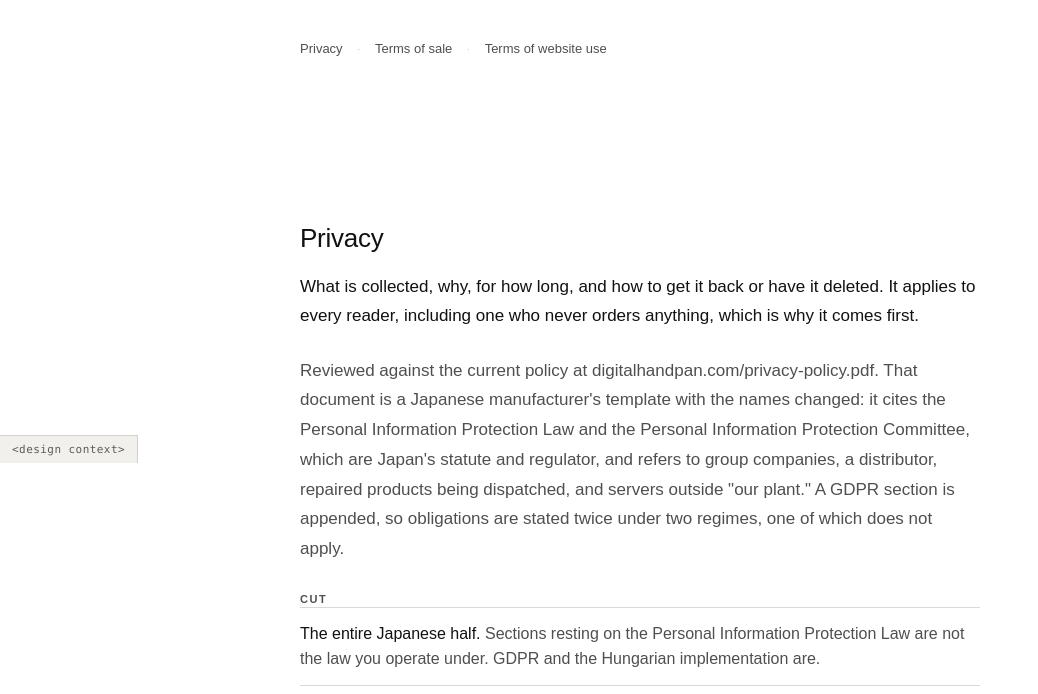
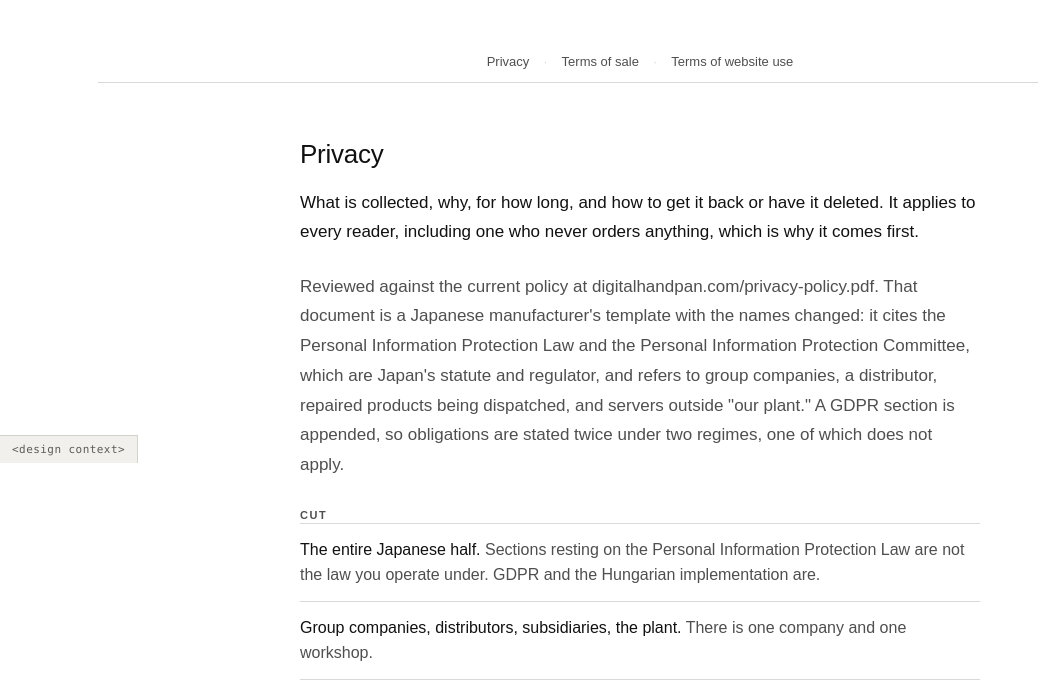
Before and after one commit to neotone-studio/lab-public, a plain HTML site: page wireframe/v4/legal.html in a window 1280 px wide. Shown: the part 337-1031 px from the top of the page, without its empty margins (0-1038 px from the left). Drawn offline with Linux system fonts and the light colour scheme.

Commit message:
Fix the nav trapping sub-pages and the legal jump bar

```diff
--- a/wireframe/v4/legal.html
+++ b/wireframe/v4/legal.html
@@ -260,12 +260,23 @@
        Same vocabulary as the manual: a contents jump, hairline rows, and the
        small uppercase label from .piece-sub. No new devices, because a utility
        page that invented its own would read as a different site. */
-    .legal-jump { max-width: 680px; margin: 0 auto 64px; display: flex; align-items: baseline; gap: 14px; flex-wrap: wrap; }
+    /* A div, not a nav: the masthead's `nav` rule sets height 118px and would
+       be inherited, which is what made this bar a tall white block.
+       The three sections are long and far apart, so the jump bar holds under the
+       nav instead of scrolling away with the head, and the text runs beneath it.
+       Centred: a left-aligned strip sitting under a wordmark that travels left
+       reads as two things stacking on the same edge. */
+    .legal-jump {
+      position: sticky; top: 118px; z-index: 9;
+      margin: 0 0 56px; padding: 13px 48px;
+      background: #fff; border-bottom: 1px solid var(--line);
+      display: flex; align-items: baseline; justify-content: center; gap: 14px; flex-wrap: wrap;
+    }
     .legal-jump a { font-size: 13px; color: var(--muted); }
     .legal-jump a:hover { color: var(--ink); }
     .legal-jump span { font-size: 13px; color: var(--line); }
 
-    .legal-sec { max-width: 680px; margin: 0 auto 72px; scroll-margin-top: 140px; }
+    .legal-sec { max-width: 680px; margin: 0 auto 72px; scroll-margin-top: 196px; }
     .legal-sec:last-of-type { margin-bottom: 0; }
     .legal-sec h2 { margin: 0 0 18px; font-size: 26px; font-weight: 400; letter-spacing: -0.01em; }
     .legal-sec > p { margin: 0 0 1.45em; font-size: 17px; line-height: 1.75; }
@@ -305,13 +316,13 @@
       <p class="piece-standfirst">One page rather than two links. Privacy first because it applies to everyone reading, then the terms that apply once you order, then the terms that apply to the site itself.</p>
     </header>
 
-    <nav class="legal-jump">
+    <div class="legal-jump" role="navigation" aria-label="Sections">
       <a href="#privacy">Privacy</a>
       <span>&middot;</span>
       <a href="#sale">Terms of sale</a>
       <span>&middot;</span>
       <a href="#site">Terms of website use</a>
-    </nav>
+    </div>
 
     <section class="legal-sec" id="privacy">
       <h2>Privacy</h2>
@@ -540,12 +551,19 @@
     }
 
     nav.addEventListener('click', e => {
-      /* Your own section name is the way to the top of the page you are on. */
+      /* Your own section name goes to the top when you are already on that page,
+         and navigates when you are on one of its sub-pages: checkout, a
+         placeholder instrument, or a piece returning to its container. Matching
+         on the section alone trapped every sub-page, since the name was marked
+         current and the click was swallowed. */
       const own = e.target.closest('.sections a[data-section="' + SECTION + '"]');
       if (own) {
-        e.preventDefault();
-        releaseNav(false);
-        if (window.scrollY > 0) window.scrollTo({ top: 0, behavior: 'smooth' });
+        const here = location.pathname.split('/').pop() || 'index.html';
+        if (own.getAttribute('href') === here) {
+          e.preventDefault();
+          releaseNav(false);
+          if (window.scrollY > 0) window.scrollTo({ top: 0, behavior: 'smooth' });
+        }
         return;
       }
       if (e.target.closest('.sections a') || e.target.closest('.sel-nav')) return;
```
Also changed, not shown: wireframe/v4/anima.html (+11 -4 lines), wireframe/v4/checkout.html (+11 -4 lines), wireframe/v4/index.html (+11 -4 lines), wireframe/v4/manual-scales.html (+11 -4 lines), wireframe/v4/manual.html (+11 -4 lines), wireframe/v4/neos-note-names.html (+11 -4 lines), wireframe/v4/neotone-golsa-nazari.html (+11 -4 lines), wireframe/v4/tonefield.html (+11 -4 lines), wireframe/v4/treangle.html (+11 -4 lines), wireframe/v4/updates.html (+11 -4 lines).
